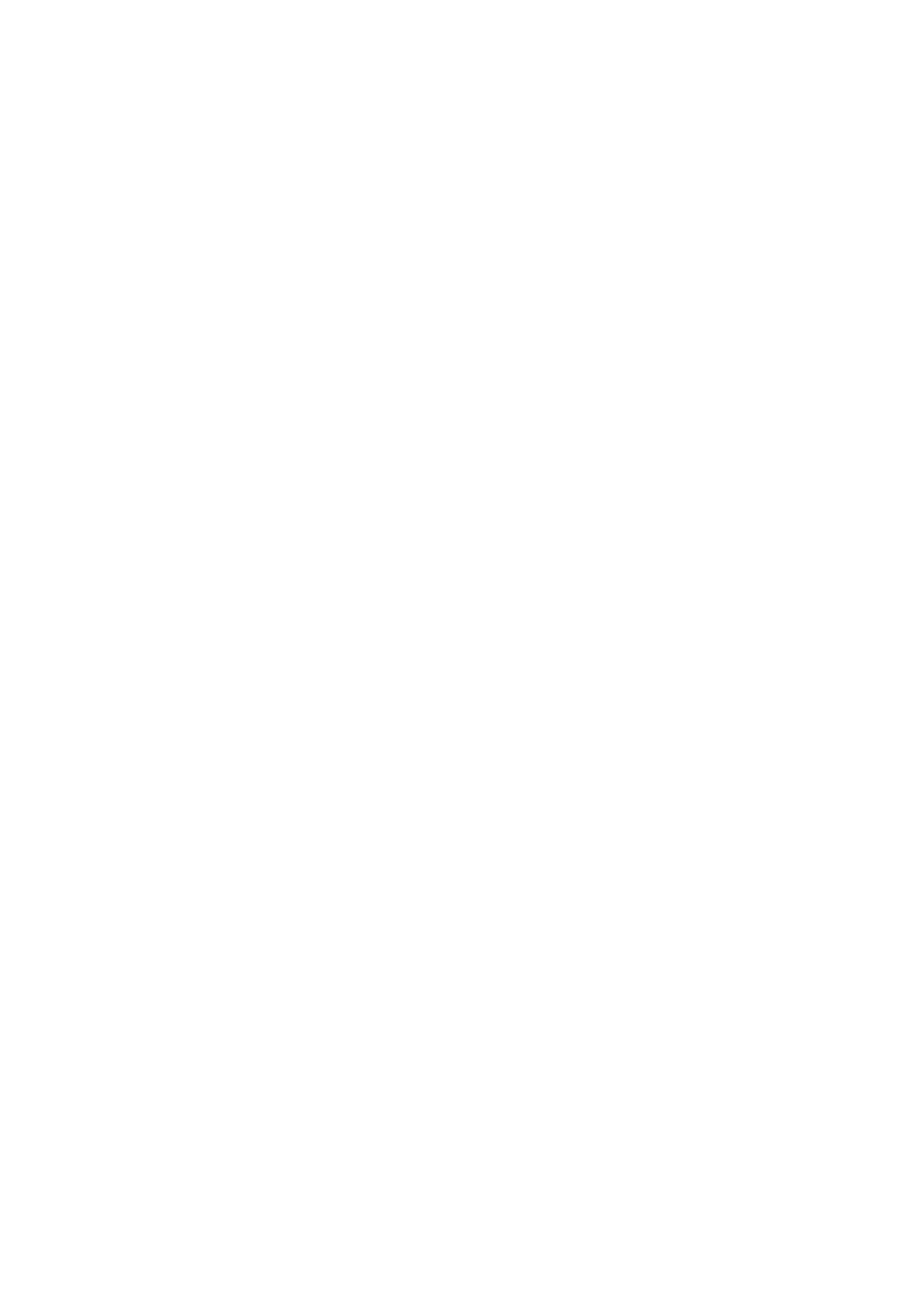
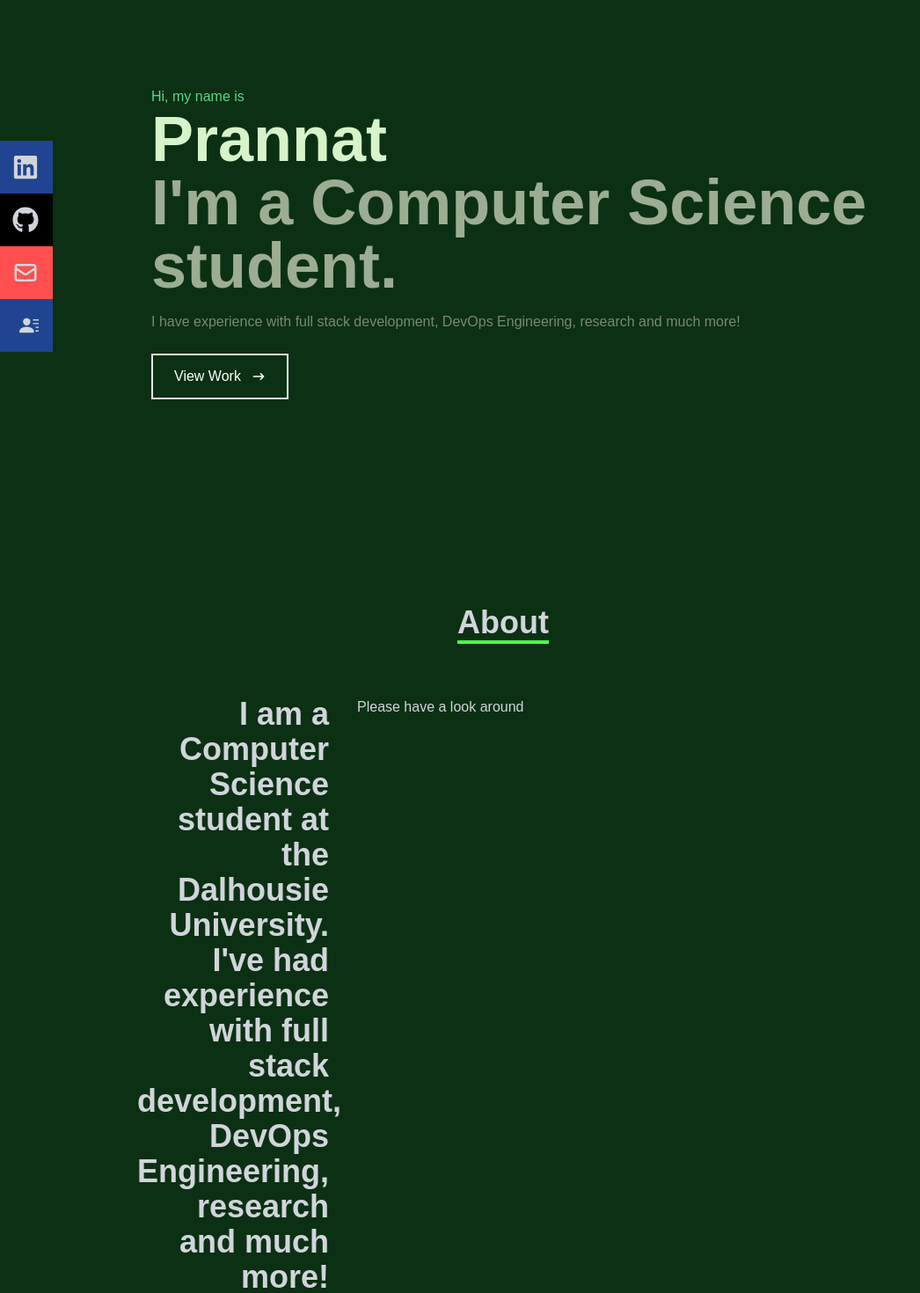
Before and after one commit to prannat-jain/portfolio-app, a React (Create React App) app: page / in a window 1280 px wide. Shown: the part 120-1590 px from the top of the page at 88% size, without its empty margins (0-1046 px from the left). Before the commit the page ends 800 px from the top, so only its background shows below. Built offline with nearby package versions, Linux system fonts and the light colour scheme.

Commit message:
added home and about pages

```diff
--- a/src/App.js
+++ b/src/App.js
@@ -1,9 +1,13 @@
+import About from "./components/About";
+import Home from "./components/Home";
 import Navbar from "./components/Navbar";
 
 function App() {
   return (
     <div>
       <Navbar />
+      <Home />
+      <About />
     </div>
   );
 }
--- /dev/null
+++ b/src/components/About.jsx
@@ -0,0 +1,32 @@
+import React from "react";
+
+const About = () => {
+  return (
+    <div name="about" className="w-full h-screen bg-[#0c3014] text-gray-300">
+      <div className="flex flex-col justify-center items-center w-full h-full">
+        <div className="max-w-[1000px] w-full px-4 grid grid-cols-2 gap-8">
+          <div className="sm:text-right pb-8 pl-4">
+            <p className="text-4xl font-bold inline border-b-4 border-[#4bff4b]">
+              About
+            </p>
+          </div>
+          <div></div>
+          <div className="max-w-[1000px] w-full grid grid-cols-2 gap-8">
+            <div className="sm:text-right text-4xl font-bold">
+              <p>
+                I am a Computer Science student at the Dalhousie University.
+                I've had experience with full stack development, DevOps
+                Engineering, research and much more!
+              </p>
+            </div>
+            <div className="">
+              <p>Please have a look around</p>
+            </div>
+          </div>
+        </div>
+      </div>
+    </div>
+  );
+};
+
+export default About;
--- a/src/components/Home.jsx
+++ b/src/components/Home.jsx
@@ -2,7 +2,32 @@ import React from "react";
 import { HiArrowNarrowRight } from "react-icons/hi";
 
 const Home = () => {
-  return <div></div>;
+  return (
+    <div name="home" className="w-full h-screen bg-[#0c3014]">
+      {/*Container*/}
+      <div className="max-w-[1000px] mx-auto px-8 flex flex-col justify-center h-full">
+        <p className="text-[#56da82]">Hi, my name is</p>
+        <h1 className="text-4xl sm:text-7xl font-bold text-[#d7f3ca]">
+          Prannat
+        </h1>
+        <h2 className="text-4xl sm:text-7xl font-bold text-[#9cad94]">
+          I'm a Computer Science student.
+        </h2>
+        <p className="text-[#7a8874] py-4 max-w-[700px]">
+          I have experience with full stack development, DevOps Engineering,
+          research and much more!
+        </p>
+        <div>
+          <button className="text-white border-2 px-6 py-3 my-2 flex items-center hover:bg-[#58ee91] hover:border-[#177c41]">
+            View Work
+            <span className="group-hover:rotate-90 duration-300">
+              <HiArrowNarrowRight className="ml-3"></HiArrowNarrowRight>
+            </span>
+          </button>
+        </div>
+      </div>
+    </div>
+  );
 };
 
 export default Home;
--- a/src/components/Navbar.jsx
+++ b/src/components/Navbar.jsx
@@ -1,6 +1,8 @@
 import React, { useState } from "react";
 import Logo from "../assets/pjlogo.png";
-import { FaBars, FaTimes } from "react-icons/fa";
+import { FaBars, FaTimes, FaGithub, FaLinkedin } from "react-icons/fa";
+import { HiOutlineMail } from "react-icons/hi";
+import { BsFillPersonLinesFill } from "react-icons/bs";
 
 const Navbar = () => {
   const [nav, setNav] = useState(false);
@@ -43,7 +45,45 @@ const Navbar = () => {
       </ul>
 
       {/* Icons */}
-      <div className="hidden"></div>
+      <div className="hidden lg:flex fixed flex-col top-[35%] left-0">
+        <ul>
+          <li className="w-[160px] h-[60px] flex justify-between items-center ml-[-100px] hover:ml-[-10px] duration-300 bg-[#204491]">
+            <a
+              className="flex justify-between items-center w-full text-gray-300"
+              href="https://www.linkedin.com/in/prannat-jain/"
+            >
+              Linkedin <FaLinkedin size={30} />
+            </a>
+          </li>
+
+          <li className="w-[160px] h-[60px] flex justify-between items-center ml-[-100px] hover:ml-[-10px] duration-300 bg-[#000000]">
+            <a
+              className="flex justify-between items-center w-full text-gray-300"
+              href="https://www.linkedin.com/in/prannat-jain/"
+            >
+              Github <FaGithub size={30} />
+            </a>
+          </li>
+
+          <li className="w-[160px] h-[60px] flex justify-between items-center ml-[-100px] hver:ml-[-10px] duration-300 bg-[#ff4f4f]">
+            <a
+              className="flex justify-between items-center w-full text-gray-300"
+              href="https://www.linkedin.com/in/prannat-jain/"
+            >
+              Linkedin <HiOutlineMail size={30} />
+            </a>
+          </li>
+
+          <li className="w-[160px] h-[60px] flex justify-between items-center ml-[-100px] hover:ml-[-10px] duration-300 bg-[#204491]">
+            <a
+              className="flex justify-between items-center w-full text-gray-300"
+              href="https://www.linkedin.com/in/prannat-jain/"
+            >
+              Contact for Resume <BsFillPersonLinesFill size={30} />
+            </a>
+          </li>
+        </ul>
+      </div>
     </div>
   );
 };
```
